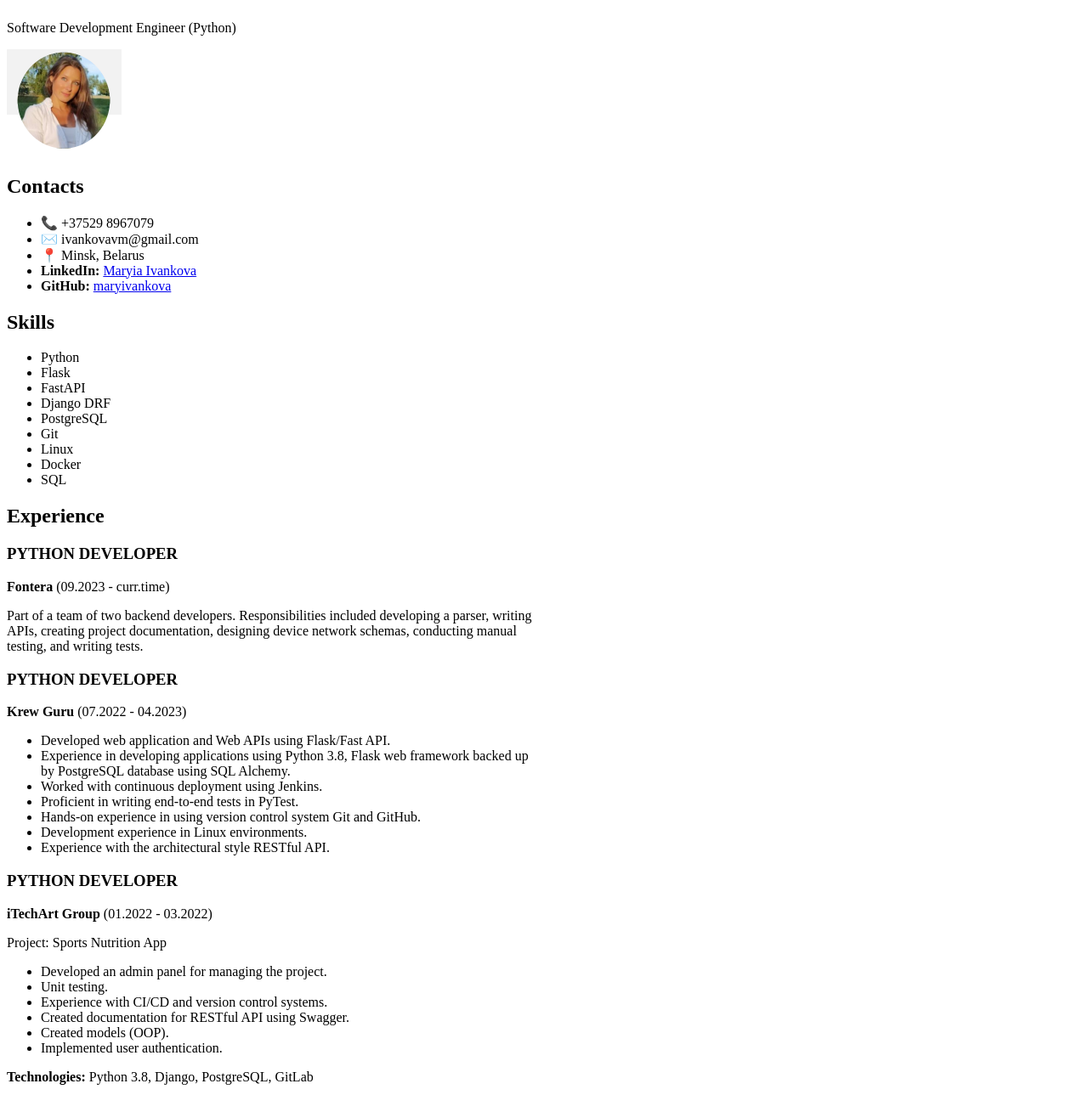
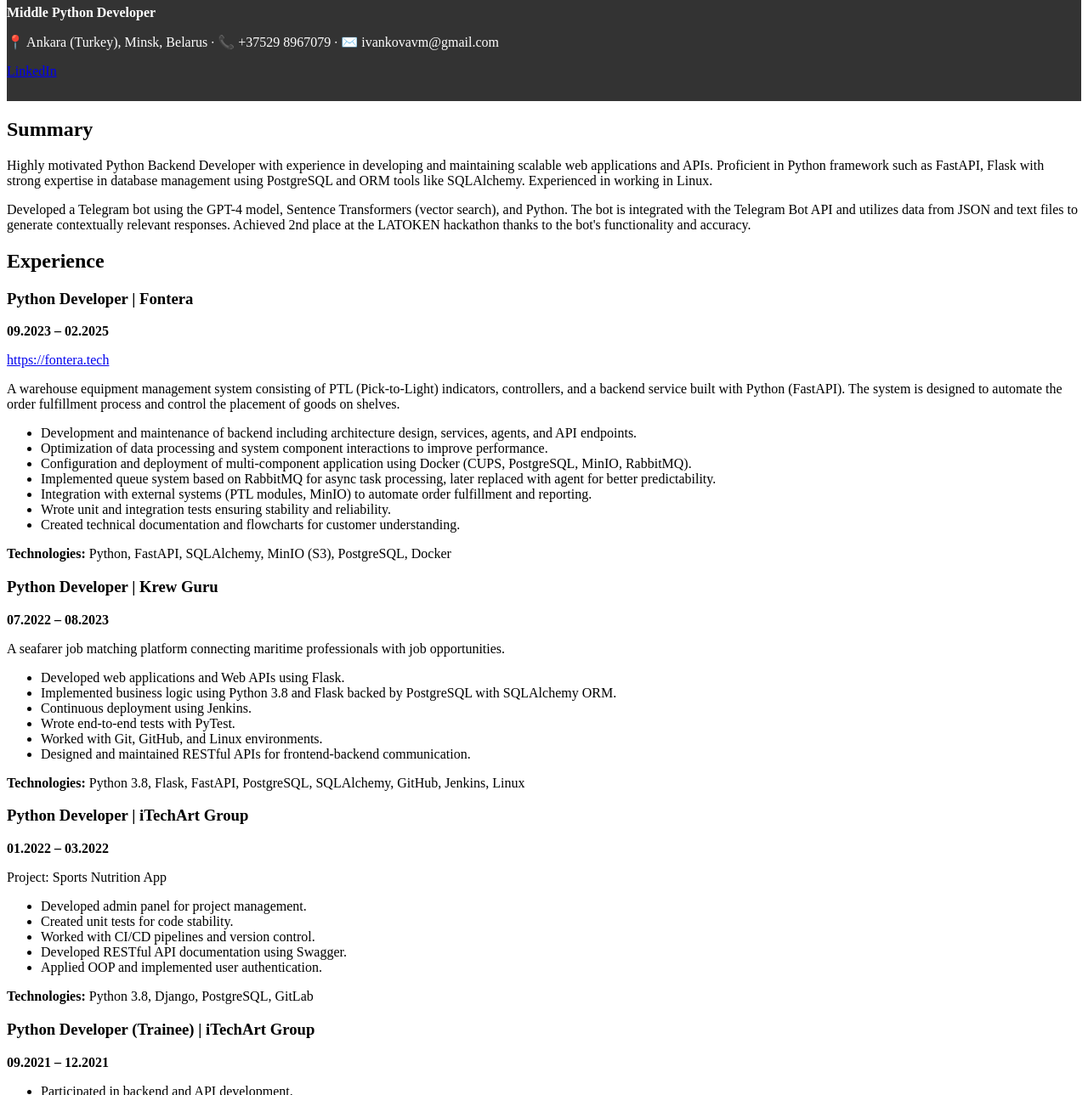
Before and after one commit to maryivankova/rsschool-cv, a plain HTML site: page index.html in a window 1280 px wide. Shown: the part 92-1381 px from the top of the page at 85% size. Drawn offline with Linux system fonts and the light colour scheme.

Commit message:
feat: update cv.md and index.html with new CV content

```diff
--- a/index.html
+++ b/index.html
@@ -1,141 +1,133 @@
 <!DOCTYPE html>
 <html lang="en">
 <head>
-    <meta charset="UTF-8">
-    <meta name="viewport" content="width=device-width, initial-scale=1.0">
-    <title>CV</title>
-    <link rel="stylesheet" href="style.css">
-    <link rel="icon" href="assets/favicon.ico">
+  <meta charset="UTF-8" />
+  <meta name="viewport" content="width=device-width, initial-scale=1" />
+  <title>Maryia Ivankova – CV</title>
+  <link rel="stylesheet" href="style.css" />
+  <link rel="icon" href="assets/favicon.ico" />
 </head>
 <body>
-    <nav class="nav">
-        <ul class="nav-list">
-            <li class="nav-item"><a href="#contacts" class="nav-link">Contacts</a></li>
-            <li class="nav-item"><a href="#skills" class="nav-link">Skills</a></li>
-            <li class="nav-item"><a href="#experience" class="nav-link">Experience</a></li>
-            <li class="nav-item"><a href="#education" class="nav-link">Education</a></li>
-            <li class="nav-item"><a href="#courses" class="nav-link">Courses</a></li>
-            <li class="nav-item"><a href="#languages" class="nav-link">Languages</a></li>
-        </ul>
-    </nav>
   <header class="header">
-        <div class="container"></div>
+    <h1>Maryia Ivankova</h1>
+    <p><strong>Middle Python Developer</strong></p>
+    <p>📍 Ankara (Turkey), Minsk, Belarus ∙ 📞 +37529 8967079 ∙ ✉️ ivankovavm@gmail.com</p>
+    <p>
+      <a href="https://www.linkedin.com/in/maryia-ivankova-5b416b66" target="_blank" rel="noopener noreferrer">LinkedIn</a>
+    </p>
   </header>
-    <main class="main">
-        <section class="section" id="profile">
-            <h1 class="section-title">MARYIA IVANKOVA</h1>
-            <p>Software Development Engineer (Python)</p>
-            <img src="./photo_cv.jpg" alt="Maryia Ivankova">
+
+  <main>
+    <section id="summary">
+      <h2>Summary</h2>
+      <p>
+        Highly motivated Python Backend Developer with experience in developing and maintaining scalable
+        web applications and APIs. Proficient in Python framework such as FastAPI, Flask with strong expertise in
+        database management using PostgreSQL and ORM tools like SQLAlchemy. Experienced in working in Linux.
+      </p>
+      <p>
+        Developed a Telegram bot using the GPT-4 model, Sentence Transformers (vector search), and Python.
+        The bot is integrated with the Telegram Bot API and utilizes data from JSON and text files to generate
+        contextually relevant responses. Achieved 2nd place at the LATOKEN hackathon thanks to the bot's
+        functionality and accuracy.
+      </p>
     </section>
 
-        <section class="section" id="contacts">
-            <h2 class="section-title">Contacts</h2>
+    <section id="experience">
+      <h2>Experience</h2>
+
+      <article>
+        <h3>Python Developer | Fontera</h3>
+        <p><strong>09.2023 – 02.2025</strong></p>
+        <p><a href="https://fontera.tech" target="_blank" rel="noopener noreferrer">https://fontera.tech</a></p>
+        <p>A warehouse equipment management system consisting of PTL (Pick-to-Light) indicators, controllers, and a backend service built with Python (FastAPI). The system is designed to automate the order fulfillment process and control the placement of goods on shelves.</p>
         <ul>
-                <li><strong>📞</strong> +37529 8967079</li>
-                <li><strong>✉️</strong> <span>ivankovavm@gmail.com</span></li>
-                <li><strong>📍</strong> Minsk, Belarus</li>
-                <li><strong>LinkedIn:</strong> <a href="https://www.linkedin.com/in/maryia-ivankova-5b416b66">Maryia Ivankova</a></li>
-                <li><strong>GitHub:</strong> <a href="https://github.com/maryivankova">maryivankova</a></li>
+          <li>Development and maintenance of backend including architecture design, services, agents, and API endpoints.</li>
+          <li>Optimization of data processing and system component interactions to improve performance.</li>
+          <li>Configuration and deployment of multi-component application using Docker (CUPS, PostgreSQL, MinIO, RabbitMQ).</li>
+          <li>Implemented queue system based on RabbitMQ for async task processing, later replaced with agent for better predictability.</li>
+          <li>Integration with external systems (PTL modules, MinIO) to automate order fulfillment and reporting.</li>
+          <li>Wrote unit and integration tests ensuring stability and reliability.</li>
+          <li>Created technical documentation and flowcharts for customer understanding.</li>
         </ul>
-        </section>
+        <p><strong>Technologies:</strong> Python, FastAPI, SQLAlchemy, MinIO (S3), PostgreSQL, Docker</p>
+      </article>
 
-        <section class="section" id="skills">
-            <h2 class="section-title">Skills</h2>
+      <article>
+        <h3>Python Developer | Krew Guru</h3>
+        <p><strong>07.2022 – 08.2023</strong></p>
+        <p>A seafarer job matching platform connecting maritime professionals with job opportunities.</p>
         <ul>
-                <li><span></span> Python</li>
-                <li><span></span> Flask</li>
-                <li><span></span> FastAPI</li>
-                <li><span></span> Django DRF</li>
-                <li><span></span> PostgreSQL</li>
-                <li><span></span> Git</li>
-                <li><span></span> Linux</li>
-                <li><span></span> Docker</li>
-                <li><span></span> SQL</li>
+          <li>Developed web applications and Web APIs using Flask.</li>
+          <li>Implemented business logic using Python 3.8 and Flask backed by PostgreSQL with SQLAlchemy ORM.</li>
+          <li>Continuous deployment using Jenkins.</li>
+          <li>Wrote end-to-end tests with PyTest.</li>
+          <li>Worked with Git, GitHub, and Linux environments.</li>
+          <li>Designed and maintained RESTful APIs for frontend-backend communication.</li>
         </ul>
-        </section>
+        <p><strong>Technologies:</strong> Python 3.8, Flask, FastAPI, PostgreSQL, SQLAlchemy, GitHub, Jenkins, Linux</p>
+      </article>
 
-        <section class="section" id="experience">
-            <h2 class="section-title">Experience</h2>
       <article>
-                <h3>PYTHON DEVELOPER</h3>
-                <p><strong>Fontera</strong> (09.2023 - curr.time)</p>
-                <p>Part of a team of two backend developers. Responsibilities included developing a parser, writing APIs, creating project documentation, designing device network schemas, conducting manual testing, and writing tests.</p>
-            </article>
-            <article>
-                <h3>PYTHON DEVELOPER</h3>
-                <p><strong>Krew Guru</strong> (07.2022 - 04.2023)</p>
-                <ul>
-                    <li>Developed web application and Web APIs using Flask/Fast API.</li>
-                    <li>Experience in developing applications using Python 3.8, Flask web framework backed up by PostgreSQL database using SQL Alchemy.</li>
-                    <li>Worked with continuous deployment using Jenkins.</li>
-                    <li>Proficient in writing end-to-end tests in PyTest.</li>
-                    <li>Hands-on experience in using version control system Git and GitHub.</li>
-                    <li>Development experience in Linux environments.</li>
-                    <li>Experience with the architectural style RESTful API.</li>
-                </ul>
-            </article>
-            <article>
-                <h3>PYTHON DEVELOPER</h3>
-                <p><strong>iTechArt Group</strong> (01.2022 - 03.2022)</p>
+        <h3>Python Developer | iTechArt Group</h3>
+        <p><strong>01.2022 – 03.2022</strong></p>
         <p>Project: Sports Nutrition App</p>
         <ul>
-                    <li>Developed an admin panel for managing the project.</li>
-                    <li>Unit testing.</li>
-                    <li>Experience with CI/CD and version control systems.</li>
-                    <li>Created documentation for RESTful API using Swagger.</li>
-                    <li>Created models (OOP).</li>
-                    <li>Implemented user authentication.</li>
+          <li>Developed admin panel for project management.</li>
+          <li>Created unit tests for code stability.</li>
+          <li>Worked with CI/CD pipelines and version control.</li>
+          <li>Developed RESTful API documentation using Swagger.</li>
+          <li>Applied OOP and implemented user authentication.</li>
         </ul>
         <p><strong>Technologies:</strong> Python 3.8, Django, PostgreSQL, GitLab</p>
       </article>
+
       <article>
-                <h3>PYTHON DEVELOPER (Trainee)</h3>
-                <p><strong>iTechArt Group</strong> (09.2021 - 12.2021)</p>
+        <h3>Python Developer (Trainee) | iTechArt Group</h3>
+        <p><strong>09.2021 – 12.2021</strong></p>
         <ul>
-                    <li>Backend, API development.</li>
-                    <li>Experience writing unit tests.</li>
-                    <li>Improved knowledge of Python.</li>
-                    <li>Experience in software development for Linux OS.</li>
+          <li>Participated in backend and API development.</li>
+          <li>Improved Python skills via debugging and hands-on projects.</li>
+          <li>Developed software for Linux systems.</li>
+          <li>Gained experience in writing unit tests.</li>
         </ul>
       </article>
     </section>
 
-        <section class="section" id="education">
-            <h2 class="section-title">Education</h2>
+    <section id="skills">
+      <h2>Skills</h2>
       <ul>
-                <li>Belarusian State University, Faculty of International Private Law (2007 - 2012)</li>
+        <li>Programming: Python (FastAPI, Django, DRF), OOP, RESTful API Development</li>
+        <li>Databases: PostgreSQL, SQLAlchemy, Redis</li>
+        <li>DevOps & Tools: Docker, Git, GitLab CI/CD, Linux (Ubuntu), CUPS</li>
+        <li>Testing: Unit testing, PyTest, debugging, performance optimization</li>
+        <li>API Documentation: Swagger, Postman</li>
       </ul>
     </section>
 
-        <section class="section" id="courses">
-            <h2 class="section-title">Courses</h2>
+    <section id="education">
+      <h2>Education</h2>
       <ul>
-                <li>Overone Programming School (Python Developer)</li>
-                <li>Coursera (Advanced Django: Building a Blog)</li>
+        <li>Belarusian State University, Faculty of International Relations, Major: International Private Law (2007 – 2012)</li>
+        <li>Overone Programming School – Python Developer Certification</li>
+        <li>Coursera – Advanced Django: Building a Blog</li>
       </ul>
     </section>
 
-        <section class="section" id="languages">
-            <h2 class="section-title">Languages</h2>
+    <section id="languages">
+      <h2>Languages</h2>
       <ul>
-                <li>English - B2</li>
-                <li>Russian - native</li>
+        <li>English – B2 (Upper Intermediate)</li>
+        <li>Russian – Native</li>
       </ul>
     </section>
-        <div class="container"></div>
   </main>
-    <footer class="footer">
-        <div class="container">
-            <p>
-                &copy; <span id="year2024"></span>. |
-                <a href="https://github.com/maryivankova" target="_blank">My GitHub</a>
-            </p>
-            <p>
-                <a href="https://rs.school/js/" target="_blank">
-                    <img src="https://rs.school/images/rs_school_js.svg" alt="RS School JS Course" width="100">
-                </a>
-            </p>
-        </div>
+
+  <footer>
+    <p>&copy; <span id="year"></span> Maryia Ivankova</p>
+    <script>
+      document.getElementById('year').textContent = new Date().getFullYear();
+    </script>
   </footer>
 </body>
 </html>
```
Also changed, not shown: 1 other file. Lines whose indentation alone changed are shown as unchanged.
